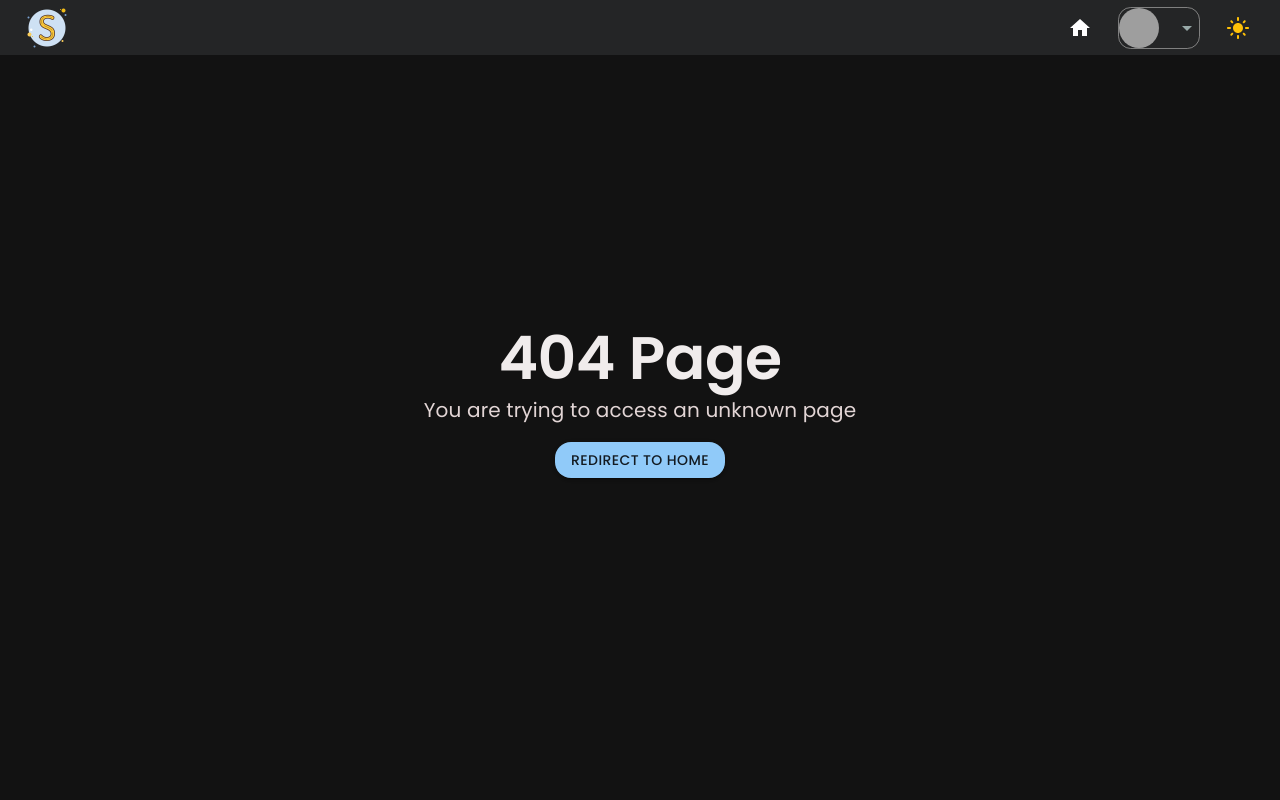
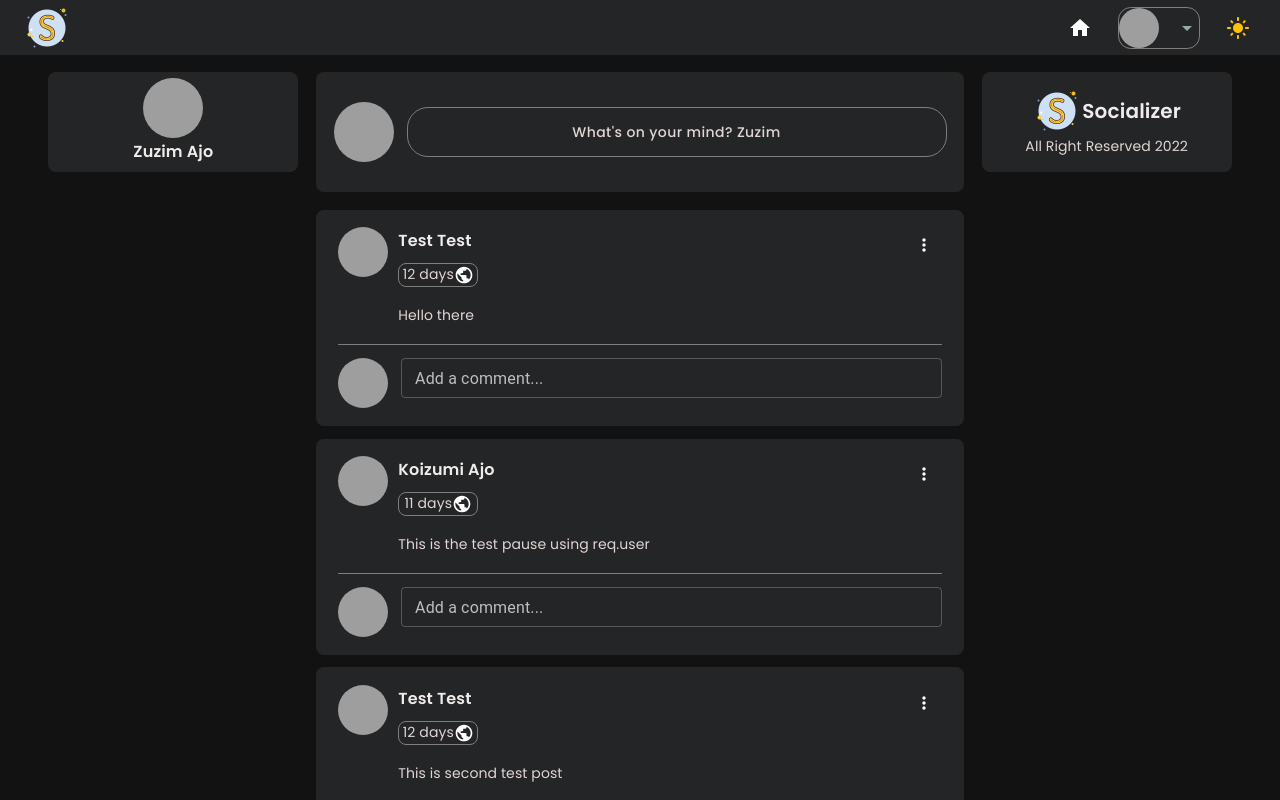
Before and after one commit to zuzimajo1/Socializer, a React (Vite) app in the folder frontend/: page / in a window 1280 px wide. Before the commit this address had no page. Shown: the top 800 px of the page. Built offline with nearby package versions, Linux system fonts and the light colour scheme; grey boxes are pictures that could not be loaded.

Commit message:
add changes

```diff
--- a/frontend/src/App.css
+++ b/frontend/src/App.css
@@ -7,9 +7,9 @@
 }
 
 body{
-    width: 100vw;
+    width: 100%;
     height: 100vh;
-    overflow-x : hidden;
+    /* overflow-x : hidden; */
 
 
 }
--- a/frontend/src/App.tsx
+++ b/frontend/src/App.tsx
@@ -3,7 +3,7 @@ import { createTheme, ThemeProvider } from "@mui/material/styles";
 import { CssBaseline, PaletteMode } from '@mui/material';
 import ThemeToggler from './components/Header/ThemeToggler';
 import "./App.css"
-import { Auth, ErrorPage, Home } from './pages';
+import { Auth, Home, NotFound } from './pages';
 export const ColorModeContext = createContext({ toggleThemeMode: () => { } });
 
 const App = () => {
@@ -33,7 +33,7 @@ const App = () => {
     <ColorModeContext.Provider value={colorMode}>
       <ThemeProvider theme={theme}>
         <CssBaseline />
-        <ErrorPage />
+        <Home />
       </ThemeProvider>
     </ColorModeContext.Provider>
   )
--- a/frontend/src/pages/ErrorPage.tsx
+++ b/frontend/src/pages/NotFound.tsx
@@ -3,7 +3,7 @@ import { ButtonSubmit, Header, TypographyMainText, TypographyText } from '../com
 import { AuthContainer, AuthWrapperContainer, Division2 } from '../styles/Auth.styled';
 import { styled } from "@mui/material";
 
-const ErrorPage = () => {
+const NotFound = () => {
   return (
     <AuthContainer>
       <Header login />
@@ -30,4 +30,4 @@ const ErrorContainer = styled('div')({
   display: "flex",
 })
 
-export default ErrorPage
+export default NotFound
--- a/frontend/src/pages/index.ts
+++ b/frontend/src/pages/index.ts
@@ -1,3 +1,3 @@
 export { default as Auth } from "./Auth";
 export { default as Home } from "./Home";
-export { default as ErrorPage } from "./ErrorPage";
+export { default as NotFound } from "./NotFound";
```
Also changed, not shown: frontend/src/components/Text/TypographyText.tsx (+3 -4 lines).
